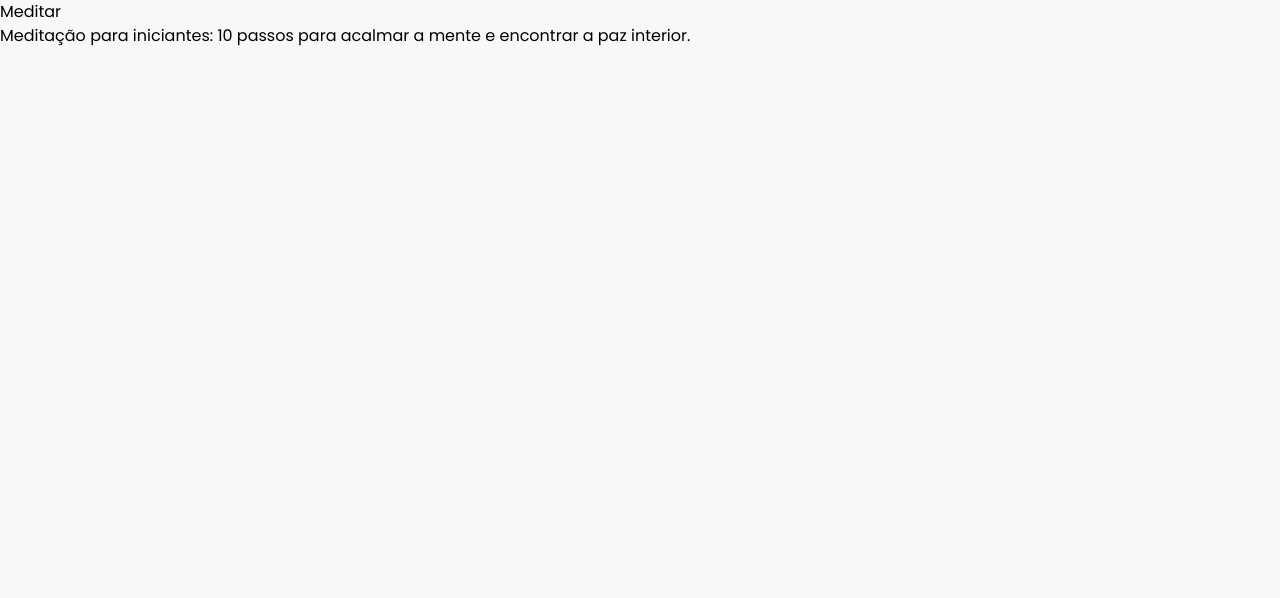
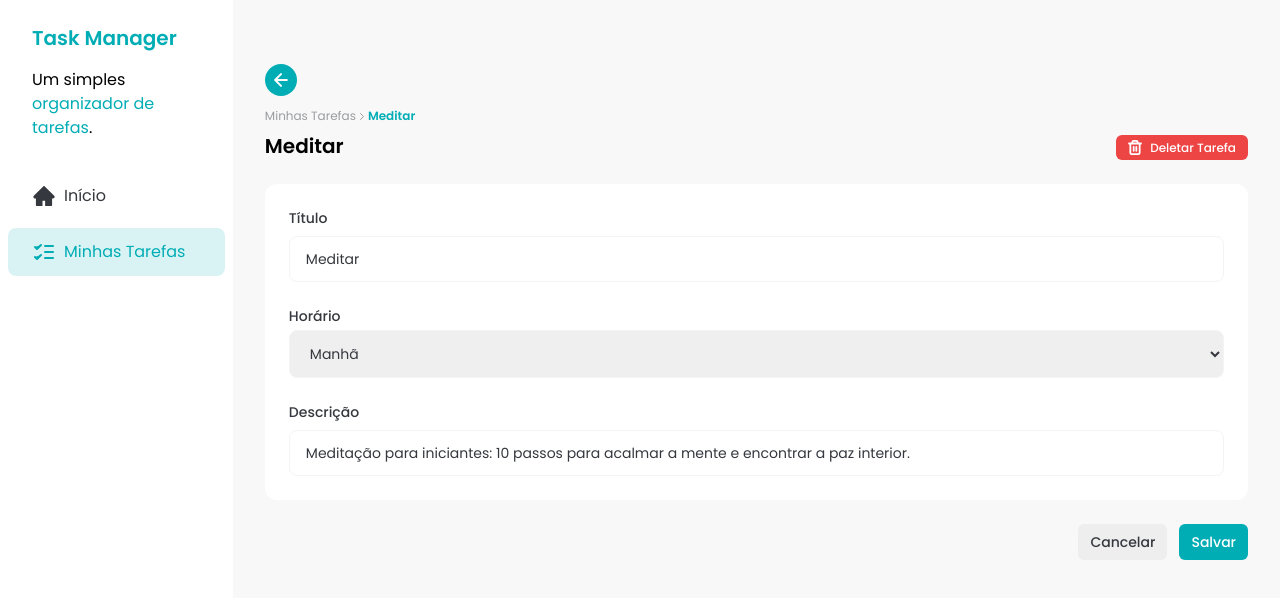
Before and after one commit to DevRogerFer/to-do-app, a React (Vite) app: page /task/1 in a window 1280 px wide. Shown: the top 598 px of the page. Built offline with nearby package versions, Linux system fonts and the light colour scheme; data requests are answered from the project's data file.

Commit message:
feat: add initial TaskDetails page without logic

```diff
--- a/src/assets/icons/index.js
+++ b/src/assets/icons/index.js
@@ -1,5 +1,7 @@
 import AddIcon from "./add.svg?react"
+import ArrowLeftIcon from "./arrow-left.svg?react"
 import CheckIcon from "./check.svg?react"
+import ChevronRightIcon from "./chevron-right.svg?react"
 import CloudSunIcon from "./cloud-sun.svg?react"
 import DetailsIcon from "./details.svg?react"
 import HomeIcon from "./home.svg?react"
@@ -11,7 +13,9 @@
 
 export {
   AddIcon,
+  ArrowLeftIcon,
   CheckIcon,
+  ChevronRightIcon,
   CloudSunIcon,
   DetailsIcon,
   HomeIcon,
--- a/src/components/Button.jsx
+++ b/src/components/Button.jsx
@@ -15,6 +15,7 @@
         primary: "bg-brand-primary text-white",
         ghost: "bg-transparent text-brand-dark-gray",
         secondary: "bg-brand-light-gray text-brand-dark-blue",
+        danger: "bg-brand-danger text-brand-white",
       },
       size: {
         small: "py-1 text-xs",
@@ -42,7 +43,7 @@
 
 Button.propTypes = {
   children: PropTypes.node.isRequired,
-  color: PropTypes.oneOf(["primary", "ghost", "secondary"]),
+  color: PropTypes.oneOf(["primary", "ghost", "secondary", "danger"]),
   size: PropTypes.oneOf(["small", "large"]),
   className: PropTypes.string,
 }
--- a/src/pages/task-details.jsx
+++ b/src/pages/task-details.jsx
@@ -1,9 +1,19 @@
 import { useEffect, useState } from "react"
-import { useParams } from "react-router-dom"
+import { useNavigate, useParams } from "react-router-dom"
+
+import { ArrowLeftIcon, ChevronRightIcon, TrashIcon } from "../assets/icons"
+import Button from "../components/Button"
+import Input from "../components/Input"
+import Sidebar from "../components/Sidebar"
+import TimeSelect from "../components/TimeSelect"
 
 const TaskDetailsPage = () => {
   const { taskId } = useParams()
   const [task, setTask] = useState()
+  const navigate = useNavigate()
+  const handleBackClick = () => {
+    navigate(-1)
+  }
 
   useEffect(() => {
     const fetchTask = async () => {
@@ -17,9 +27,65 @@
     fetchTask()
   }, [taskId])
   return (
-    <div>
-      <h1>{task?.title}</h1>
-      <p>{task?.description}</p>
+    <div className="flex">
+      <Sidebar />
+      <div className="w-full space-y-6 px-8 py-16">
+        {/* barra do topo */}
+        <div className="flex w-full justify-between">
+          {/* parte da esquerda */}
+          <div>
+            <button
+              onClick={handleBackClick}
+              className="mb-3 flex h-8 w-8 items-center justify-center rounded-full bg-brand-primary"
+            >
+              <ArrowLeftIcon />
+            </button>
+            <div className="flex items-center gap-1 text-xs">
+              <span
+                className="cursor-pointer text-brand-text-gray"
+                onClick={handleBackClick}
+              >
+                Minhas Tarefas
+              </span>
+              <ChevronRightIcon className="text-brand-text-gray" />
+              <span className="font-semibold text-brand-primary">
+                {task?.title}
+              </span>
+            </div>
+
+            <h1 className="mt-2 text-xl font-semibold">{task?.title}</h1>
+          </div>
+          {/* parte da direita */}
+          <Button className="h-fit self-end" color="danger">
+            <TrashIcon />
+            Deletar Tarefa
+          </Button>
+        </div>
+        {/* dados da tarefa */}
+        <div className="space-y-6 rounded-xl bg-brand-white p-6">
+          <div>
+            <Input id="title" label="Título" value={task?.title} />
+          </div>
+          <div>
+            <TimeSelect value={task?.time} />
+          </div>
+          <div>
+            <Input
+              id="description"
+              label="Descrição"
+              value={task?.description}
+            />
+          </div>
+        </div>
+        <div className="flex w-full justify-end gap-3">
+          <Button size="large" color="secondary">
+            Cancelar
+          </Button>
+          <Button size="large" color="primary">
+            Salvar
+          </Button>
+        </div>
+      </div>
     </div>
   )
 }
```
Also changed, not shown: src/assets/icons/arrow-left.svg (added), src/assets/icons/chevron-right.svg (added).
